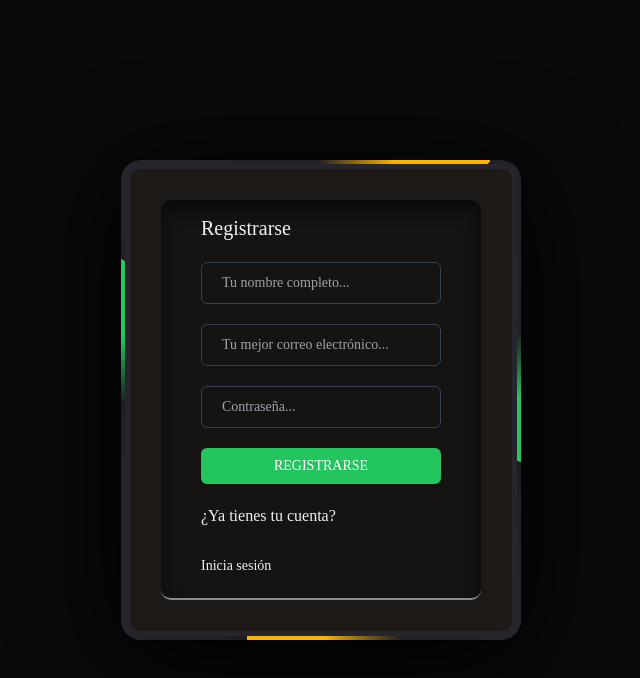
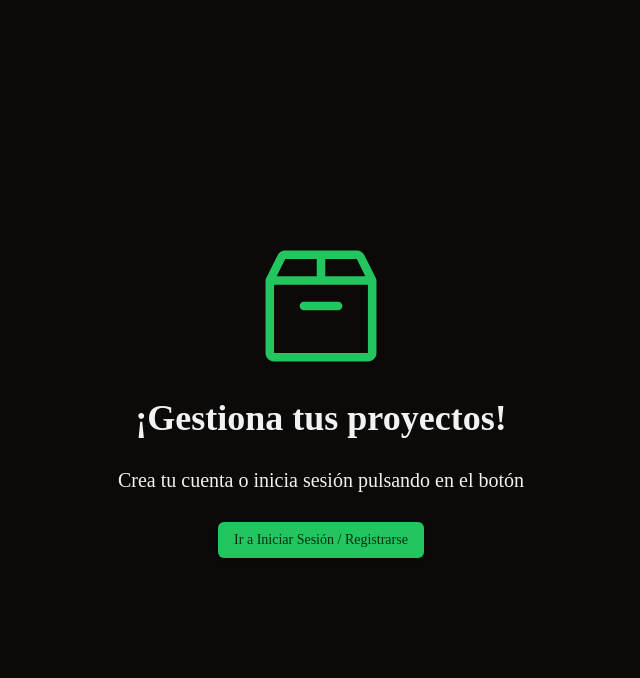
Before and after one commit to JohnnyBC2022/project-managment-system-frontend, a React (Vite) app: page / in a window 1280 px wide. Shown: the top 678 px of the page, without its empty margins (319-959 px from the left). Built offline with nearby package versions, Linux system fonts and the light colour scheme; no server answers.

Commit message:
feat: welcome page added

```diff
--- a/src/App.jsx
+++ b/src/App.jsx
@@ -11,6 +11,7 @@ import { getUser } from "./Redux/Auth/Action";
 import { fetchProjects } from "./Redux/Project/Action";
 import UpgradeSuccess from "./pages/Subscription/UpgradeSuccess";
 import AcceptInvitation from "./pages/Project/AcceptInvitation";
+import Welcome from "./pages/Welcome/Welcome";
 
 function App() {
   const dispatch = useDispatch();
@@ -41,7 +42,10 @@ function App() {
           </Routes>
         </div>
       ) : (
-        <Auth />
+        <Routes>
+            <Route path="/" element={<Welcome />} />
+            <Route path="/auth" element={<Auth />} />
+          </Routes>
       )}
     </>
   );
--- a/src/pages/Subscription/UpgradeSuccess.jsx
+++ b/src/pages/Subscription/UpgradeSuccess.jsx
@@ -1,6 +1,9 @@
 import { Button } from "@/components/ui/button";
 import { Card } from "@/components/ui/card";
-import { getUserSubscription, upgradeSubscription } from "@/Redux/Subscription/Action";
+import {
+  getUserSubscription,
+  upgradeSubscription,
+} from "@/Redux/Subscription/Action";
 import { CheckCircledIcon } from "@radix-ui/react-icons";
 import { useEffect, useState } from "react";
 import { useDispatch, useSelector } from "react-redux";
@@ -10,36 +13,31 @@ const UpgradeSuccess = () => {
   const navigate = useNavigate();
   const dispatch = useDispatch();
   const { subscription } = useSelector((store) => store);
-  const [finalDate, setFinalDate] = useState(null); // Para la fecha de finalización
+  const [finalDate, setFinalDate] = useState(null);
 
   const queryParams = new URLSearchParams(location.search);
   const planType = queryParams.get("planType");
 
   useEffect(() => {
-    // Activar el plan seleccionado
     if (planType) {
       dispatch(upgradeSubscription({ planType }));
     }
 
-    // Obtener datos actualizados de la suscripción
     dispatch(getUserSubscription());
 
-    // Establecer las fechas
     if (planType) {
       const currentDate = new Date();
-      const formattedStartDate = currentDate.toLocaleDateString(); // Fecha sin hora
-      let newEndDate;
+      const formattedStartDate = currentDate.toLocaleDateString();
 
-      // Establecer la fecha de finalización según el tipo de plan
       if (planType === "MENSUAL") {
-        currentDate.setMonth(currentDate.getMonth() + 1); // Sumar un mes
+        currentDate.setMonth(currentDate.getMonth() + 1);
         newEndDate = currentDate.toLocaleDateString();
       } else if (planType === "ANUAL") {
-        currentDate.setFullYear(currentDate.getFullYear() + 1); // Sumar un año
+        currentDate.setFullYear(currentDate.getFullYear() + 1);
         newEndDate = currentDate.toLocaleDateString();
       }
 
-      setFinalDate(newEndDate); // Actualizamos la fecha de finalización
+      setFinalDate(newEndDate);
     }
   }, [dispatch, planType]);
 
--- /dev/null
+++ b/src/pages/Welcome/Welcome.jsx
@@ -0,0 +1,28 @@
+import { Button } from "@/components/ui/button";
+import { ArchiveIcon } from "@radix-ui/react-icons";
+import { useNavigate } from "react-router-dom";
+
+const Welcome = () => {
+  const navigate = useNavigate();
+
+  const handleNavigate = () => {
+    navigate("/auth");
+  };
+
+  return (
+    <div className="flex items-center justify-center h-screen">
+      <div className="p-5 text-center space-y-7">
+        <div className="flex justify-center">
+          <ArchiveIcon className="w-32 h-32 text-green-500" />
+        </div>
+        <h1 className="text-4xl font-bold">¡Gestiona tus proyectos!</h1>
+        <p className="text-xl">Crea tu cuenta o inicia sesión pulsando en el botón</p>
+        <Button onClick={handleNavigate} className="mt-5">
+          Ir a Iniciar Sesión / Registrarse
+        </Button>
+      </div>
+    </div>
+  );
+};
+
+export default Welcome;
```
